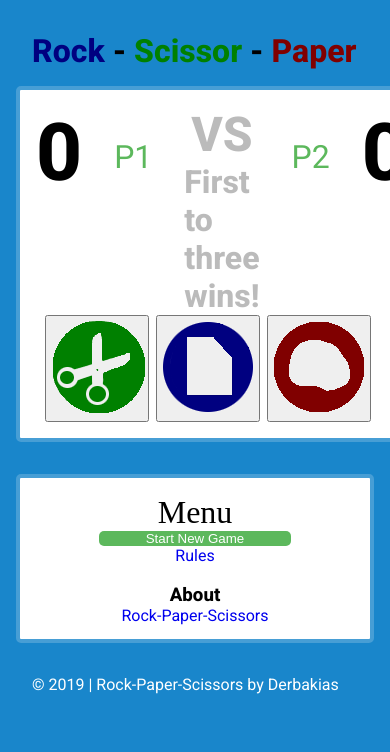
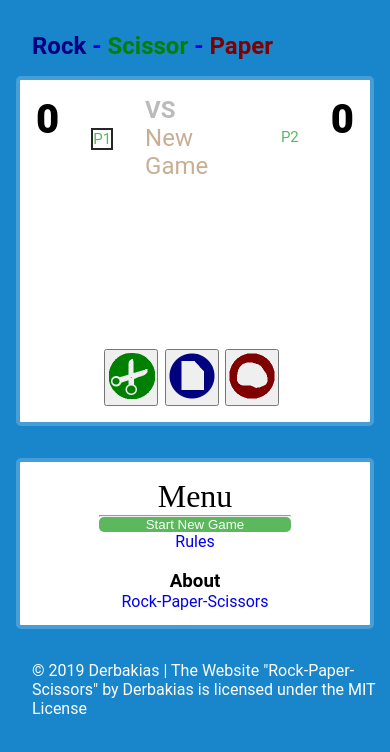
Before and after one commit to Derbakias/Rock-paper-scissor-Game, a plain HTML site: page index.html in a window 390 px wide. Both pictures are taken after a click on the button "Start New Game". Drawn offline with Linux system fonts and the light colour scheme; a web font is replaced by a local one.

Commit message:
complete version 0.1 (added about page)

```diff
--- a/index.html
+++ b/index.html
@@ -10,7 +10,7 @@
 </head>
 <body>
     <header>
-        <h1><span class="rock">Rock</span> - <span class="scissor"> Scissor</span> - <span class="paper">Paper</span></h1>
+        <h1><a href="index.html"><span class="rock">Rock</span> - <span class="scissor"> Scissor</span> - <span class="paper">Paper</span></a></h1>
     </header>
     <section class="main-container">
         <section class="main-section">
@@ -21,7 +21,7 @@
                 </div>
                 <div class="message">
                     <h2>VS</h2>
-                    <p>First to three wins!</p>
+                    <p>Let's start the game!</p>
                 </div>
                 <div class="player P2">
                     <div class="player-name"><p>P2</p></div>
@@ -41,18 +41,19 @@
         <aside>
             <div class="options">
                 <p>Menu</p>
+                <hr>
                 <button id="resetBtn">Start New Game</button>
-                <a href="#">Rules</a>
+                <a href="menu.html#rules">Rules</a>
             </div>
             <div class="info">
                 <h3>About</h3>
-                <a href="#">Rock-Paper-Scissors</a>
+                <a href="menu.html#about">Rock-Paper-Scissors</a>
             </div>
         </aside>
     </section>
 
     <footer>
-        <p>&copy; 2019 | Rock-Paper-Scissors by Derbakias</p>
+        <p>&copy; 2019 Derbakias | The Website "Rock-Paper-Scissors" by Derbakias is licensed under the MIT License</p>
     </footer>
     <script src="index.js"></script>
 </body>
--- a/index.js
+++ b/index.js
@@ -2,19 +2,21 @@
 var scoreP1 = document.querySelector(".P1 .score p");
 var scoreP2 = document.querySelector(".P2 .score p");
 var P1 = document.querySelector(".P1 .player-name p");
-var P2 = document.querySelector(".P2P2 .player-name p");
+var P2 = document.querySelector(".P2 .player-name p");
+var message = document.querySelector(".message p");
 var scissor = document.getElementById("scissor");
 var paper = document.getElementById("paper");
 var rock = document.getElementById("rock");
+var resetBtn = document.querySelector("#resetBtn");
 var player1Choice = "";
 var player2Choice = "";
 var playerChoice = [player1Choice, player2Choice];
 var turn = 0;
 var score = [0, 0]
 var choiceList = [scissor, paper, rock];
+P1.classList.add("active")
 
-
-// when player click add the choice to a list
+// when player click add the choice to the variable
 for(j = 0;j < choiceList.length; j++){
     choiceList[j].addEventListener("click", function(){
         playerChoice = this.id;
@@ -22,10 +24,16 @@ for(j = 0;j < choiceList.length; j++){
         if (turn === 1) {
             player2Choice = "";
             player1Choice = playerChoice;
+            P1.classList.remove("active")
+            P2.classList.add("active")
+            message.textContent = "New Game";
         }
         else if (turn === 2) {
             player2Choice = playerChoice;
+            P2.classList.remove("active")
+            P1.classList.add("active")
             turn = 0;
+            message.textContent = (" P1: " + player1Choice + " " + "P2: " + player2Choice);
             console.log(player1Choice, player2Choice);
         }
         checkWinner();
@@ -58,3 +66,18 @@ function checkWinner(){
     scoreP1.textContent = score[0];
     scoreP2.textContent = score[1];
 }
+
+//reset button event listener
+resetBtn.addEventListener("click", reset);
+
+//reset the message and the score
+function reset(){
+    message.textContent = "New Game";
+    score = [0, 0];
+    scoreP1.textContent = score[0];
+    scoreP2.textContent = score[1];
+    player1Choice = "";
+    player2Choice = "";
+    P1.classList.add("active");
+    P2.classList.remove("active");
+};
--- /dev/null
+++ b/menu.css
@@ -0,0 +1,97 @@
+@import url('https: //fonts.googleapis.com/css?family=Roboto:400,800&display=swap');
+* {
+	box-sizing: border-box;
+	margin: 0;
+	padding: 0;
+}
+a {
+	text-decoration: none;
+}
+body {
+	background: rgb(25,134,203);
+	font-family: 'Roboto', sans-serif;
+	height: 100%;
+	overflow-x: hidden;
+	position: relative;
+}
+article ol li {
+	margin: 25px 0;
+}
+header {
+	color: rgb(87, 49, 22);
+	font-size: 2.5rem;
+	margin: 2rem 0 2rem 2em;
+	text-align: center;
+}
+.rock {
+	color: rgb(0,0,128);
+}
+.scissor {
+	color: rgb(0,128,0);
+}
+.paper {
+	color: rgb(128,0,0);
+}
+section {
+	align-items: center;
+	display: flex;
+	flex-direction: column;
+}
+article {
+	background: white;
+	border: 4px solid rgb(71,158,213);
+	border-radius: 5px;
+	color: chocolate;
+	font-size: 1.5rem;
+	font-weight: 400;
+	margin: 1rem;
+	min-height: 100vh;
+	padding: 3rem;
+	width: 50%;
+}
+article h1 {
+	color: rgb(156, 78, 22);
+	font-size: 2rem;
+	word-spacing: 2px;
+}
+footer {
+	color: white;
+	margin: 1rem 0 1rem 2em;
+	text-align: center;
+}
+.return a {
+	bottom: 20px;
+	color: rgba(155, 175, 187, 0.8);
+	position: fixed;
+	right: 10%;
+}
+@media (max-width: 768px) {
+	header, article {
+		font-size: 1rem;
+	}
+	.return a {
+		bottom: 50px;
+		color: rgba(155, 175, 187, 0.8);
+		position: fixed;
+		right: 0;
+	}
+}
+@media (max-width: 400px) {
+	header {
+		font-size: 14px;
+	}
+	article {
+		overflow: auto;
+		width: 80%;
+	}
+	article h1 {
+		font-size: 15px;
+	}
+	.return a {
+		font-size: 10px;
+	}
+	footer {
+		bottom: 80px;
+		font-size: 8px;
+	}
+}
--- a/style.css
+++ b/style.css
@@ -1,29 +1,26 @@
-@import url('https://fonts.googleapis.com/css?family=Roboto:400,800&display=swap');
-
+@import url('https: //fonts.googleapis.com/css?family=Roboto:400,800&display=swap');
 * {
+	box-sizing: border-box;
+	margin: 0;
+	outline: none;
 	padding: 0;
-    margin: 0;
-    box-sizing: border-box;
-    outline: none;
 }
-
 a {
 	text-decoration: none;
 }
 body {
+	background: rgb(25,134,203);
+	font-family: 'Roboto', sans-serif;
 	height: 100%;
-    overflow-x: hidden;
-    font-family: 'Roboto', sans-serif;
-    background: rgb(25,134,203);
+	overflow: auto;
 }
-
 header {
 	margin: 2rem 0 0 2em;
 }
 .main-container {
 	flex-wrap: wrap;
 }
-.rock{
+.rock {
 	color: rgb(0,0,128);
 }
 .scissor {
@@ -43,95 +40,164 @@ header {
 	justify-content: space-between;
 }
 .message, .score {
-    font-weight: 800;
+	align-items: center;
 	display: flex;
 	flex-direction: column;
-    align-items: center;
+	font-weight: 800;
 }
 .score p:first-of-type {
 	font-size: 5rem;
 }
 .player-name {
 	color: rgb(92,184,92);
+	font-size: 2rem;
 	margin: 2rem;
-    font-size: 2rem;
 }
 .message {
 	color: rgb(187,187,187);
 	font-size: 2rem;
 	font-weight: 800;
 }
+.message p {
+	color: rgb(202, 174, 147);
+	font-size: 1.5rem;
+	font-weight: 400;
+}
 .P2 .score {
 	align-items: flex-end;
 }
-.turn {
-    border: 1px solid rgb(39, 37, 37);
+.active {
+	border: 2px solid rgb(39, 37, 37);
 }
 .main-section {
+	background: white;
 	border: 4px solid rgb(71,158,213);
 	border-radius: 5px;
-    margin: 1rem;
-    background: white;
-    min-height: 350px;
+	flex: 6;
 	flex-direction: column;
 	justify-content: space-between;
+	margin: 1rem;
+	min-height: 350px;
+	min-width: 280px;
 	padding: 1rem;
 	width: 100%;
-    flex: 6;
 }
 .icons {
+	justify-content: center;
 	margin: 0 auto;
 	width: 100%;
-    justify-content: center;
 }
 .icons button {
+	cursor: pointer;
 	margin-right: 2%;
 }
-
-
 aside {
+	align-items: center;
+	background: white;
+	border: 4px solid rgb(71,158,213);
+	border-radius: 5px;
+	flex: 2;
+	flex-direction: column;
 	justify-content: space-between;
-    border: 4px solid rgb(71,158,213);
-    flex-direction: column;
-    align-items: center;
-    border-radius: 5px;
 	margin: 1rem;
-    background: white;
 	max-height: 400px;
+	min-width: 280px;
 	padding: 1rem;
 	width: 100%;
-    flex: 3;
 }
 .options {
+	align-items: center;
 	flex-direction: column;
+	height: 50%;
 	justify-content: space-around;
-    align-items: center;
-    height: 50%;
-
 }
 .info {
+	align-items: center;
 	flex-direction: column;
+	height: 30%;
 	justify-content: space-around;
-    align-items: center;
-    height: 30%;
 }
-
 aside p {
 	font-family: serif;
+	font-size: 2rem;
 	font-weight: 400;
-    font-size: 2rem;
 }
 aside button {
-    color: white;
+	background: rgb(92,184,92);
 	border: none;
 	border-radius: 5px;
-    background: rgb(92,184,92);
+	color: white;
+	cursor: pointer;
+	height: 2rem;
 	width: 12rem;
-    height: 2rem;
-    cursor: pointer;
 }
-
+hr {
+	color: crimson;
+	width: 100%;
+}
+#resetBtn:hover {
+	background: rgb(81, 160, 81);
+}
 footer {
 	color: white;
 	margin: 1rem 0 1rem 2em;
 }
+@media (max-width: 768px) {
+	.main-section {
+		flex: 100%;
+	}
+	article p {
+		font-size: 2rem;
+	}
+	.score p:first-of-type {
+		font-size: 3rem;
+	}
+	.message {
+		display: block;
+		font-size: 1.5rem;
+	}
+	.icons img {
+		height: 80px;
+		width: 80px;
+	}
+}
+@media (max-width: 420px) {
+	header h1 {
+		font-size: 1.5rem;
+	}
+	article p {
+		font-size: 15px;
+	}
+	.score p:first-of-type {
+		font-size: 2.5rem;
+	}
+	.message {
+		display: block;
+		font-size: 1rem;
+	}
+	.icons img {
+		height: 50px;
+		width: 50px;
+	}
+}
+@media (max-width: 360px) {
+	.scores-display {
+		flex-direction: column;
+		justify-content: space-between;
+		min-height: 60vh;
+	}
+	.player {
+		align-self: flex-start;
+		flex-wrap: wrap;
+	}
+	.P2 .score {
+		order: -1;
+	}
+	.message {
+		display: block;
+		font-size: 10px;
+	}
+	.message h2 {
+		display: none;
+	}
+}
```
Also changed, not shown: menu.html (added, +69 -0 lines). Lines whose indentation alone changed are shown as unchanged.
